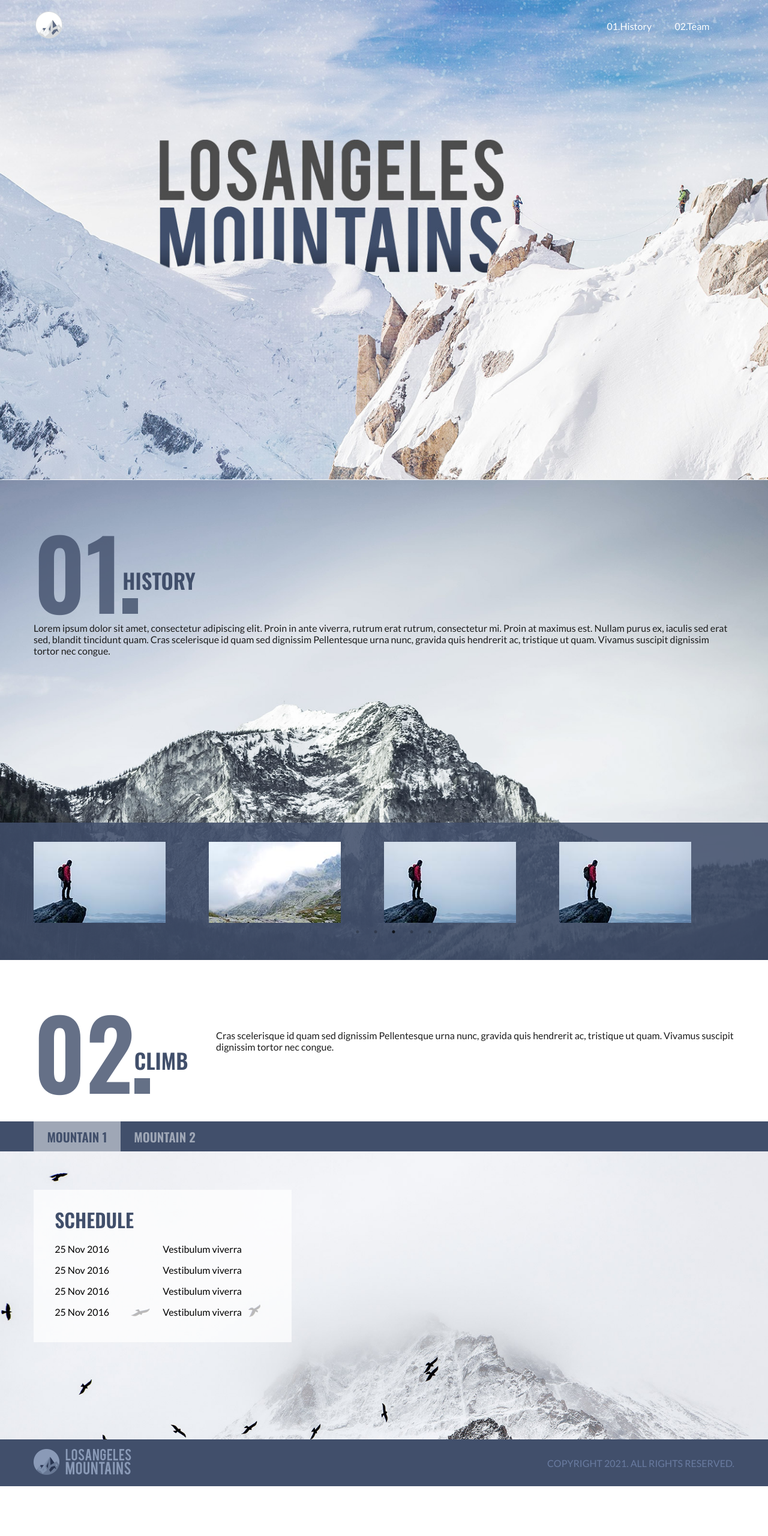
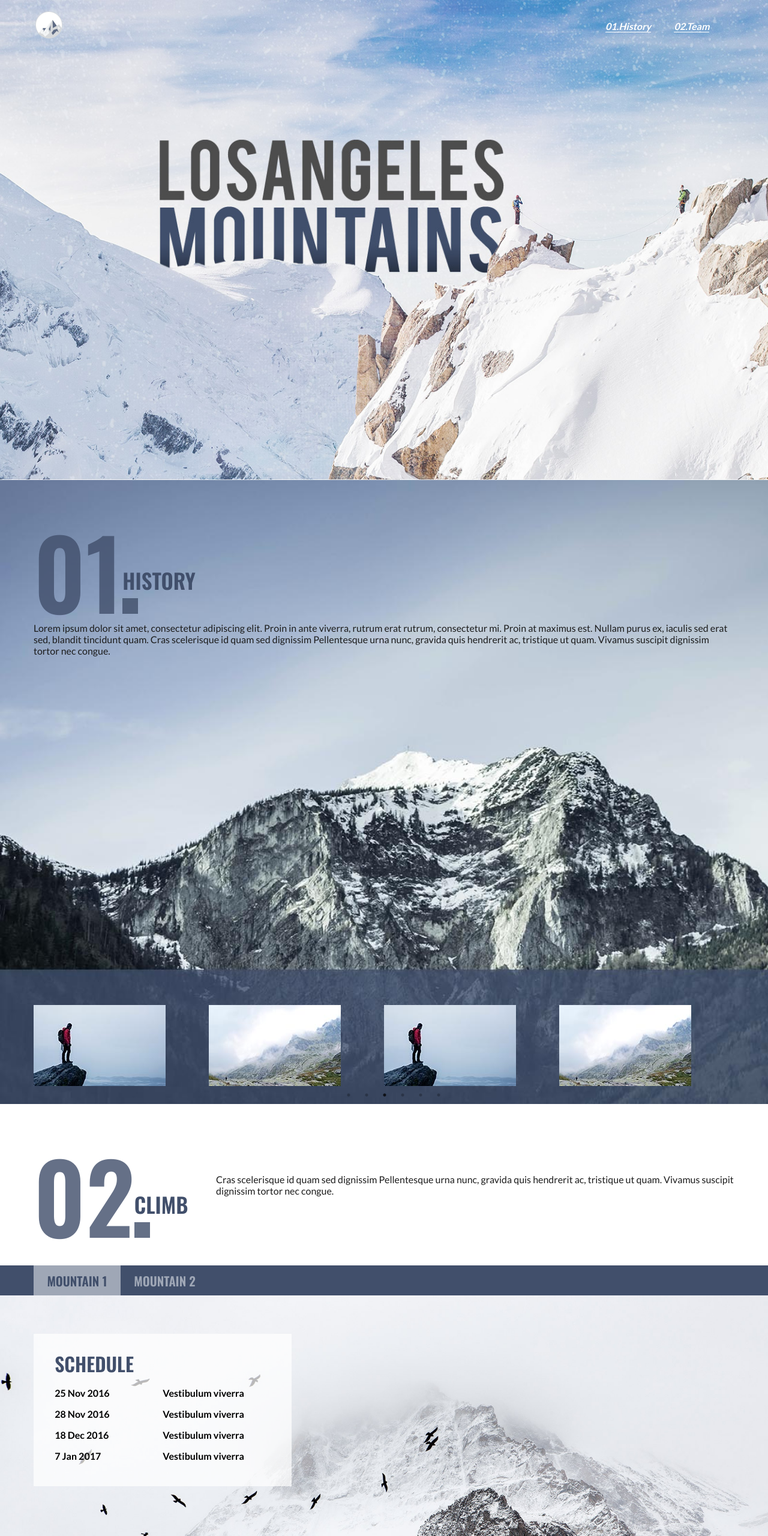
Before and after one commit to PriyankaThirumal/losangeles-mountains-spa, a plain HTML site: page index.html in a window 1280 px wide. Shown: the top 2560 px of the page at 60% size. Before the commit the page ends 2477 px from the top, so only its background shows below. Drawn offline with nearby package versions, Linux system fonts and the light colour scheme.

Commit message:
content_update

```diff
--- a/css/index.css
+++ b/css/index.css
@@ -57,6 +57,9 @@ nav .nav-items .nav-item {
 nav .nav-items .nav-item a {
   text-decoration: none;
   color: #fff;
+  font-style: italic;
+  font-weight: 550;
+  border-bottom: solid 1px;
 }
 
 header .header-banner {
@@ -116,18 +119,17 @@ header .header-banner img {
 }
 
 .history-section {
-  background: url(../assets/mountain-peak.jpg) no-repeat;
+  background: url(../assets/mountain.jpg) no-repeat;
   background-size: cover;
-  height: 100vh;
+  height: 130vh;
   position: relative;
 }
 
 .history-carousel-wrapper {
-  background-color: #414f6bde;
   position: absolute;
   bottom: 0;
   width: 100%;
-  padding: 2rem;
+  padding-top: 2.5rem;
 }
 
 .climb-section {
@@ -170,13 +172,13 @@ header .header-banner img {
 .tab-1-bg {
   background: url(../assets/tab-background-1.jpg) no-repeat;
   background-size: cover;
-  background-position: top;
+  background-position: center;
   height: 300px;
 }
 .tab-2-bg {
   background: url(../assets/tab-background-2.jpg) no-repeat;
   background-size: cover;
-  background-position: top;
+  background-position: center;
   height: 300px;
 }
 
@@ -201,6 +203,7 @@ header .header-banner img {
   min-width: 360px;
   max-width: 460px;
   margin-bottom: 1rem;
+  font-weight: 510;
 }
 
 .schedule-title {
@@ -223,6 +226,9 @@ footer {
 
 .footer-copyright {
   color: #697ba0;
+  font-style: italic;
+  font-weight: 600;
+  font-size: 13px;
 }
 
 .navigation {
--- a/index.html
+++ b/index.html
@@ -60,6 +60,7 @@
           <div><img src="./assets/thumbnail-1.jpg" alt="carousel" /></div>
           <div><img src="./assets/thumbnail-2.jpg" alt="carousel" /></div>
           <div><img src="./assets/thumbnail-1.jpg" alt="carousel" /></div>
+          <div><img src="./assets/thumbnail-2.jpg" alt="carousel" /></div>
         </div>
       </div>
     </section>
@@ -98,34 +99,34 @@
               <p class="schedule-desc">Vestibulum viverra</p>
             </div>
             <div class="tab-content-schedule">
-              <p class="schedule-title">25 Nov 2016</p>
+              <p class="schedule-title">28 Nov 2016</p>
               <p class="schedule-desc">Vestibulum viverra</p>
             </div>
             <div class="tab-content-schedule">
-              <p class="schedule-title">25 Nov 2016</p>
+              <p class="schedule-title">18 Dec 2016</p>
               <p class="schedule-desc">Vestibulum viverra</p>
             </div>
             <div class="tab-content-schedule">
-              <p class="schedule-title">25 Nov 2016</p>
+              <p class="schedule-title">7 Jan 2017</p>
               <p class="schedule-desc">Vestibulum viverra</p>
             </div>
           </div>
           <div class="tab-schedule-content tab-2">
-            <h1>Schedule update</h1>
+            <h1>Schedule</h1>
             <div class="tab-content-schedule">
-              <p class="schedule-title">25 Nov 2021</p>
+              <p class="schedule-title">17 Nov 2016</p>
               <p class="schedule-desc">Vestibulum viverra</p>
             </div>
             <div class="tab-content-schedule">
-              <p class="schedule-title">25 dec 2021</p>
+              <p class="schedule-title">13 Dec 2016</p>
               <p class="schedule-desc">Vestibulum viverra</p>
             </div>
             <div class="tab-content-schedule">
-              <p class="schedule-title">25 Nov 2022</p>
+              <p class="schedule-title">28 Dec 2016</p>
               <p class="schedule-desc">Vestibulum viverra</p>
             </div>
             <div class="tab-content-schedule">
-              <p class="schedule-title">25 Nov 2021</p>
+              <p class="schedule-title">9 Feb 2017</p>
               <p class="schedule-desc">Vestibulum viverra</p>
             </div>
           </div>
```
Also changed, not shown: assets/mountain.jpg (added).
